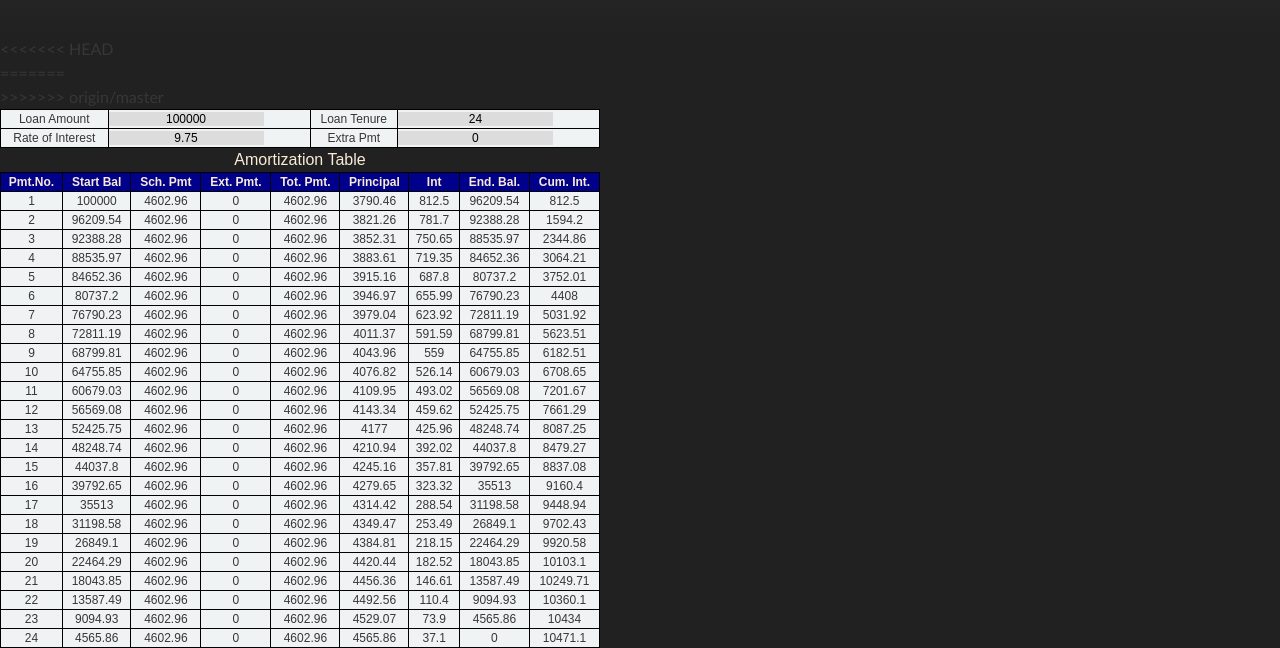
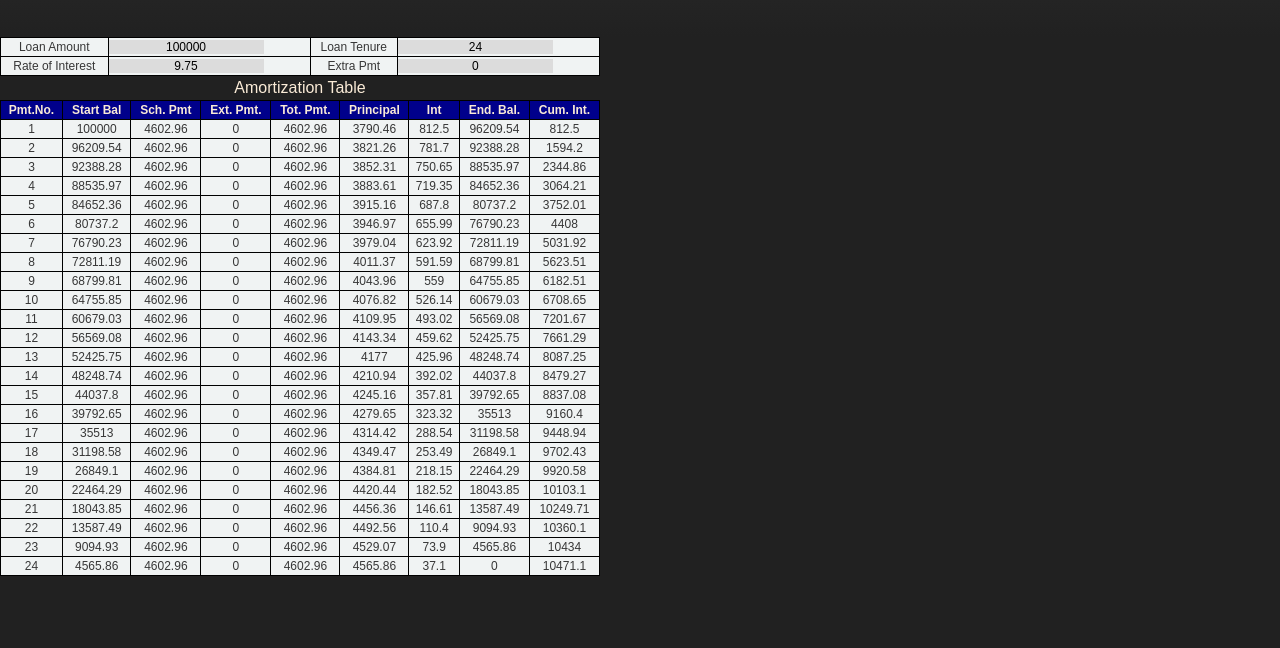
Before and after one commit to suryapratap/LoanAmortizationPlugin, a plain HTML site: page index.html in a window 1280 px wide. Shown: the part 235-883 px from the top of the page. After the commit the page ends 811 px from the top, so only its background shows below. Drawn offline with Linux system fonts and the light colour scheme.

Commit message:
Clear conflicts with master branch

```diff
--- a/index.html
+++ b/index.html
@@ -29,11 +29,7 @@
     </header>
 </div>
 
-<<<<<<< HEAD
-<div style="width: 450px">
-=======
 <div style="width: 600px">
->>>>>>> origin/master
     <table id="amort" class="amTable">
         <tr>
             <td>Loan Amount</td>
```
